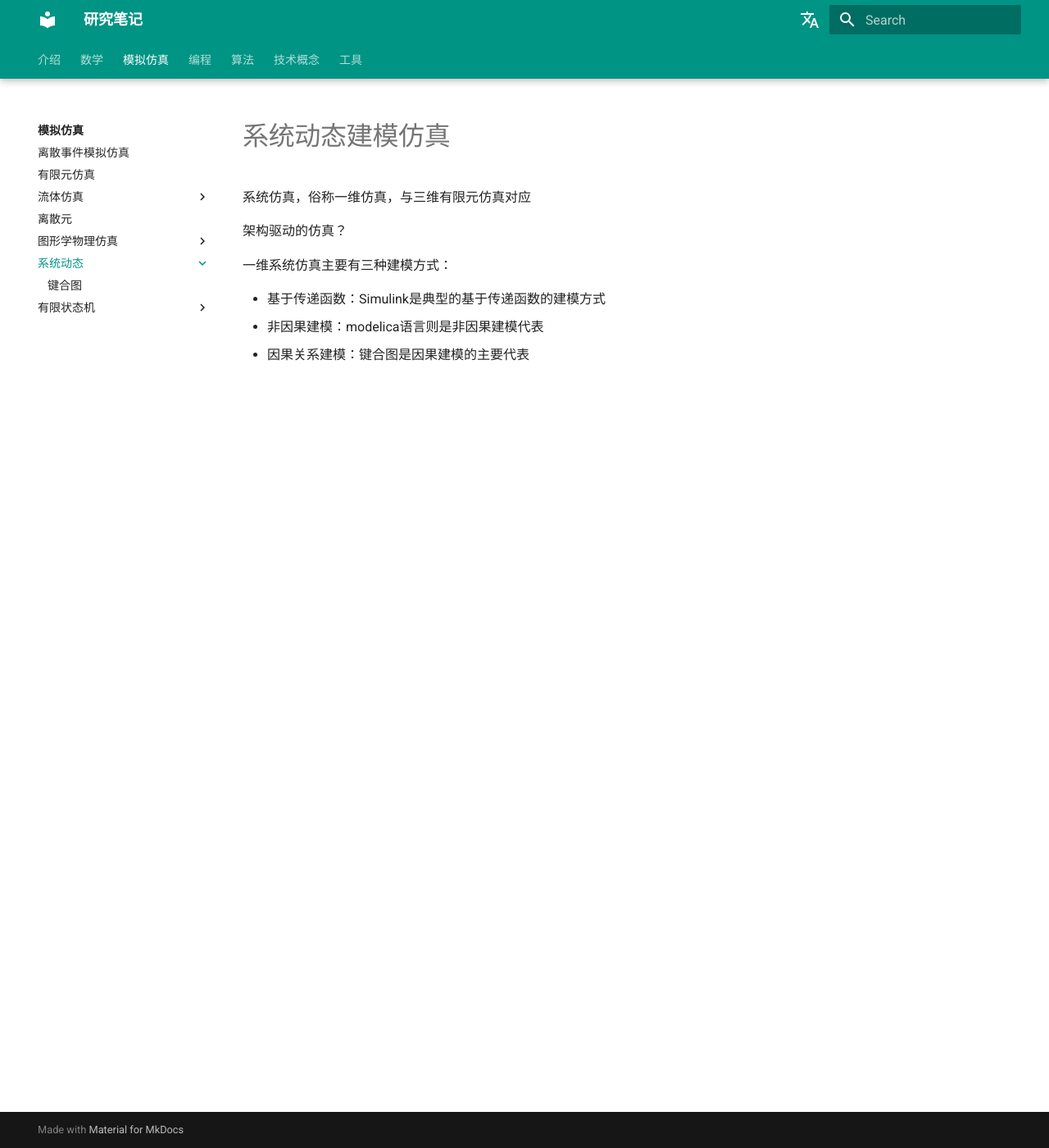
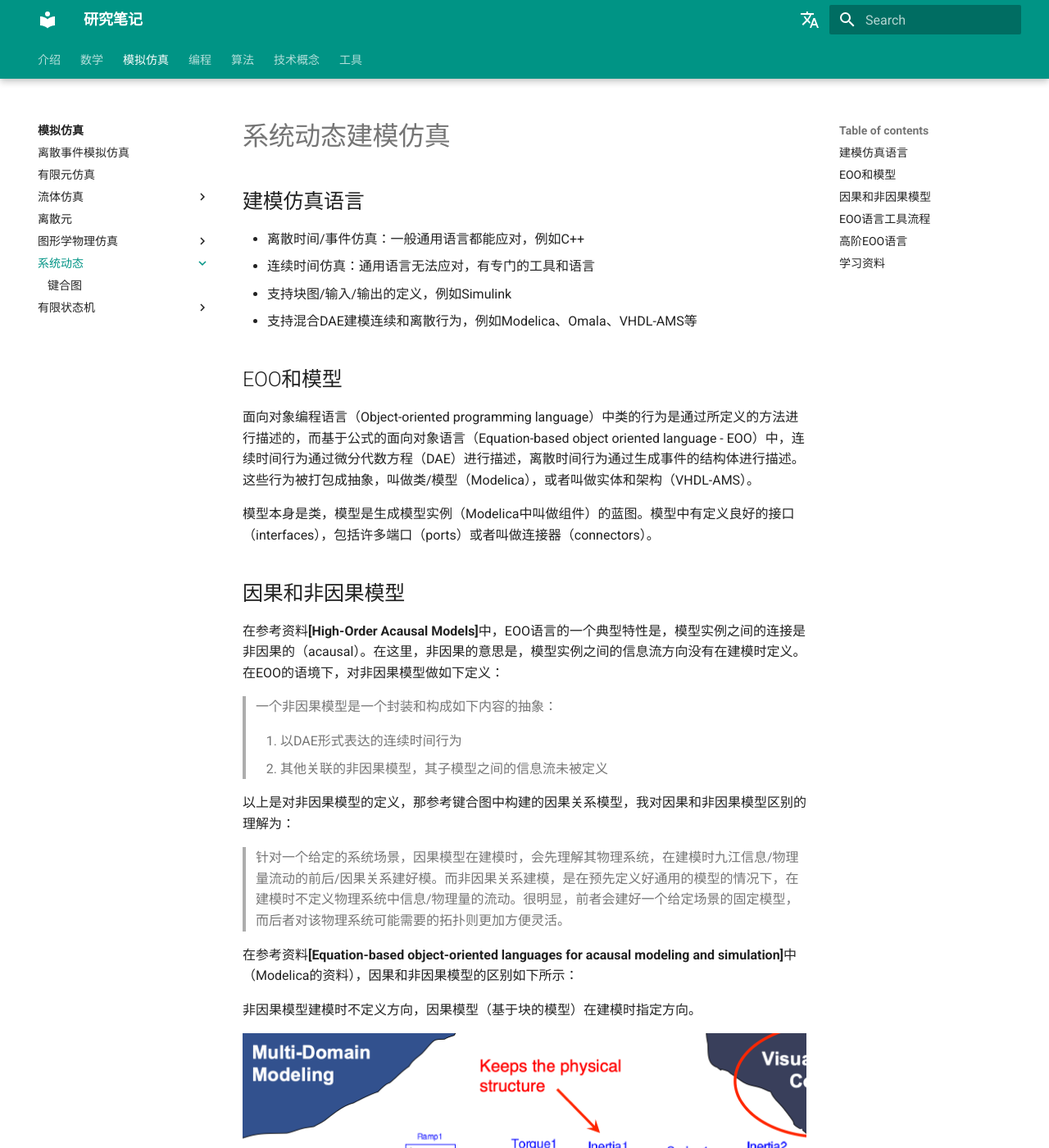
Before and after one commit to gh-xd/notes, an MkDocs documentation site: the page built from docs/zh/simulation/sd/index.md, in a window 1280 px wide and 1400 px high. Shown: the whole window at 82% size. Built offline with MkDocs 1.6.1 and Material for MkDocs 9.7.7, drawn with Linux system fonts in a browser that asks for light colours; comment, search, counter and statistics services are not loaded; some of the changed text lies outside the part shown.

Commit message:
update system dynamics index

```diff
--- a/docs/zh/simulation/sd/index.md
+++ b/docs/zh/simulation/sd/index.md
@@ -2,12 +2,60 @@
 
 
 
-系统仿真，俗称一维仿真，与三维有限元仿真对应
+## 建模仿真语言
 
-架构驱动的仿真？
+- 离散时间/事件仿真：一般通用语言都能应对，例如C++
+- 连续时间仿真：通用语言无法应对，有专门的工具和语言
+  - 支持块图/输入/输出的定义，例如Simulink
+  - 支持混合DAE建模连续和离散行为，例如Modelica、Omala、VHDL-AMS等
 
-一维系统仿真主要有三种建模方式：
+## EOO和模型
 
-- 基于传递函数：Simulink是典型的基于传递函数的建模方式
-- 非因果建模：modelica语言则是非因果建模代表
-- 因果关系建模：键合图是因果建模的主要代表
+面向对象编程语言（Object-oriented programming language）中类的行为是通过所定义的方法进行描述的，而基于公式的面向对象语言（Equation-based object oriented language - EOO）中，连续时间行为通过微分代数方程（DAE）进行描述，离散时间行为通过生成事件的结构体进行描述。这些行为被打包成抽象，叫做类/模型（Modelica），或者叫做实体和架构（VHDL-AMS）。
+
+模型本身是类，模型是生成模型实例（Modelica中叫做组件）的蓝图。模型中有定义良好的接口（interfaces），包括许多端口（ports）或者叫做连接器（connectors）。
+
+
+
+## 因果和非因果模型
+
+在参考资料**[High-Order Acausal Models]**中，EOO语言的一个典型特性是，模型实例之间的连接是非因果的（acausal）。在这里，非因果的意思是，模型实例之间的信息流方向没有在建模时定义。在EOO的语境下，对非因果模型做如下定义：
+
+> 一个非因果模型是一个封装和构成如下内容的抽象：
+>
+> 1. 以DAE形式表达的连续时间行为
+> 2. 其他关联的非因果模型，其子模型之间的信息流未被定义
+
+以上是对非因果模型的定义，那参考键合图中构建的因果关系模型，我对因果和非因果模型区别的理解为：
+
+> 针对一个给定的系统场景，因果模型在建模时，会先理解其物理系统，在建模时九江信息/物理量流动的前后/因果关系建好模。而非因果关系建模，是在预先定义好通用的模型的情况下，在建模时不定义物理系统中信息/物理量的流动。很明显，前者会建好一个给定场景的固定模型，而后者对该物理系统可能需要的拓扑则更加方便灵活。
+
+在参考资料**[Equation-based object-oriented languages for acausal modeling and simulation]**中（Modelica的资料），因果和非因果模型的区别如下所示：
+
+非因果模型建模时不定义方向，因果模型（基于块的模型）在建模时指定方向。
+
+![causal-acausal](./assets/causal-acausal.png)
+
+## EOO语言工具流程
+
+如下图示，整个流程分为编译时和运行时：
+
+- 在编译时，用户构建好EOO模型以后，由混合DAE表达，DAE在此时进行转换生成代码
+- 在运行时，通过生成的代码执行仿真
+
+
+
+![eoo-lan](./assets/eoo-lan.png)
+
+## 高阶EOO语言
+
+参考资料**[High-Order Acausal Models]**展示了一种对比Modelica建模的方法，(I)是系统案例图，(II)是它提出的MKL（Modeling Kernel Language）建模语言，(III)是Modelica的建模语言。
+
+MKL中提到所谓的高阶，就是利用可将函数作为“一等公民”的编程语言特性（函数可以作为传递值和返回值），将模型/方法/函数一层一层包裹，并且利用匿名函数，隐式地声明模型中的组件关系。对比(III)的Modelica建模，需要显示地声明connect公式。
+
+![high-order](./assets/high-order.png)
+
+## 学习资料
+
+- [High-Order Acausal Models](https://ep.liu.se/ecp/029/007/ecp08029007.pdf#:~:text=An%20acausal%20model%20is%20an%20abstraction%20that%20encapsulates,where%20the%20direc-%20tionof%20information%EF%AC%82ow%20betweensub-modelsis%20notspec-%20i%EF%AC%81ed.)
+- [Equation-based object-oriented languages for acausal modeling and simulation](https://ptolemy.berkeley.edu/projects/embedded/eecsx44/lectures/Spring2013/modelica-dae-part-1.pdf)
```
Also changed, not shown: docs/zh/simulation/sd/bond-graph.md (+9 -2 lines), docs/zh/simulation/sd/assets/EOO-lan.png (added), docs/zh/simulation/sd/assets/causal-acausal.png (added), docs/zh/simulation/sd/assets/high-order.png (added).
